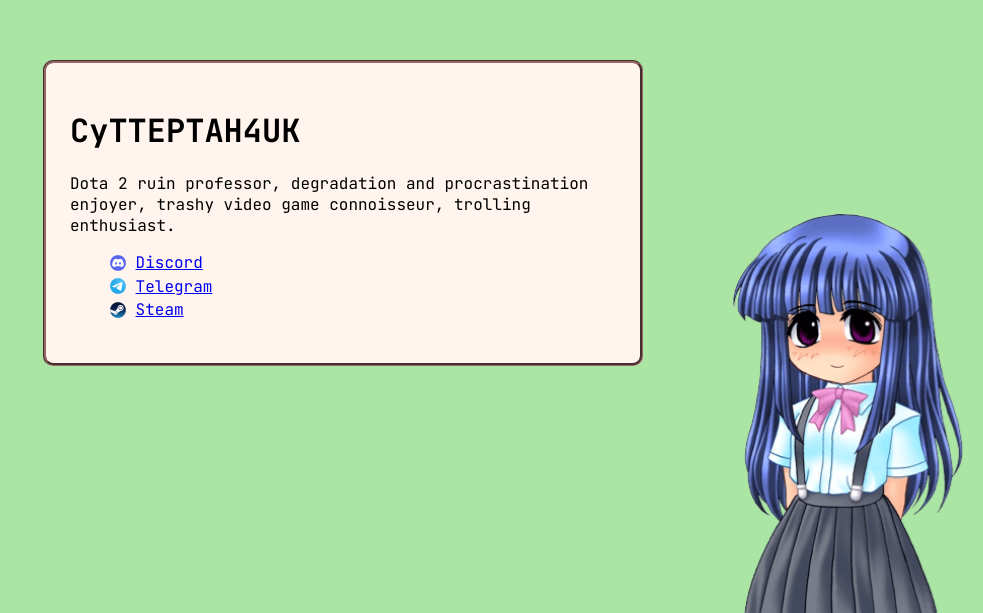
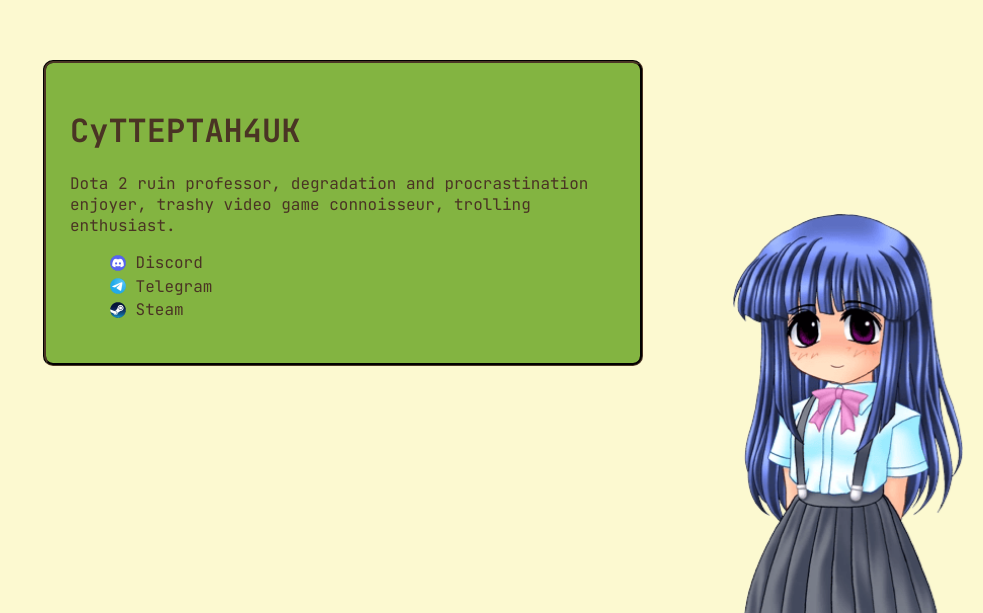
Before and after one commit to CyTTEPTAH4UK/cytteptah4.uk, a plain HTML site: page index.html in a window 1280 px wide. Shown: the part 187-800 px from the top of the page, without its empty margins (297-1280 px from the left). Drawn offline with Linux system fonts and the light colour scheme.

Commit message:
Changed color pallete of the site. Added new animations for the links. Lowered the sound volume of the coin sfx when clicking a link.

```diff
--- a/script.js
+++ b/script.js
@@ -54,6 +54,7 @@ function animateTitle() {
 
 const linksList = document.querySelectorAll(".links a")
 const coinSfx = new Audio("assets/coin.mp3")
+coinSfx.volume = 0.2;
 
 function clickLinkSfx() {
     coinSfx.currentTime = 0
--- a/style.css
+++ b/style.css
@@ -1,9 +1,17 @@
+:root {
+    --r34Color: #AAE5A4;
+    --BGColor: #FCF9D0;
+    --mainColor: #83B441;
+    --textAndEtc: #4A3424;
+    --accent: #7A0F2E;
+}
+
 * {
     box-sizing: border-box;
 }
 
 body {
-    background-color: #AAE5A4;
+    background-color: var(--BGColor);
     padding: 5vh;
     margin: 0;
     display: flex;
@@ -13,15 +21,14 @@ body {
     font-family: "JetBrains Mono", monospace;
 }
 
-
 .card {
     padding: 3vh;
-    border:3px groove #996666;
+    border:3px groove var(--textAndEtc);
     border-radius: 10px;
     max-width: 600px;
     width: 100%;
-    background-color: #FFF5EE;
-
+    background-color: var(--mainColor);
+    color: var(--textAndEtc);
 }
 
 .links {
@@ -37,6 +44,33 @@ body {
     display: inline-flex;
     align-items: center;
     gap: 0.6em;
+    text-decoration: none;
+    color: var(--textAndEtc);
+    position: relative;
+    transition: color 0.25s;
+}
+
+.links a::after {
+    content: "";
+    position: absolute;
+    left: 0;
+    bottom: -2px;
+    width: 100%;
+    height: 2px;
+    background-color: var(--accent);
+    transform: scaleX(0);
+    transform-origin: left;
+    transition: transform 0.25s;
+}
+
+.links a:hover::after,
+.links a:focus-visible::after {
+    transform: scaleX(1);
+}
+
+.links a:hover,
+.links a:focus-visible {
+    color: var(--accent);
 }
 
 #rika {
```
